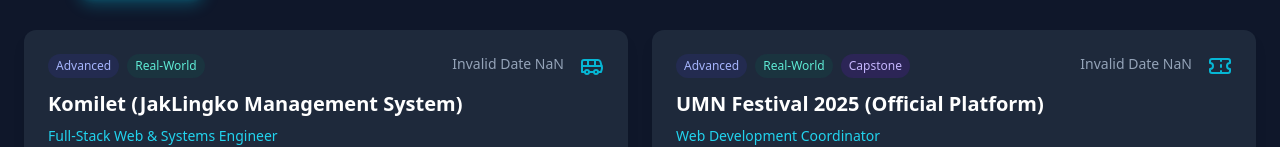
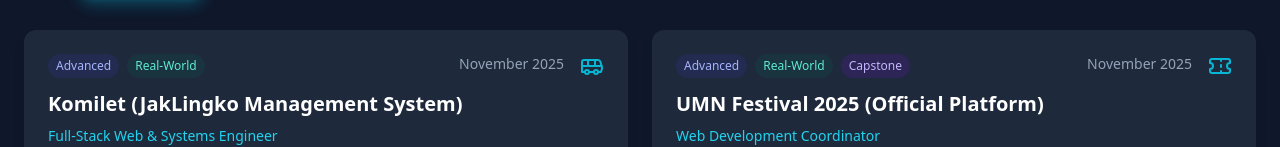
Before and after one commit to davidgrcias/davidgrcias.github.io, a React (Vite) app: page / in a window 1280 px wide. Shown: the part 5380-5527 px from the top of the page. Built offline with nearby package versions, Linux system fonts and the light colour scheme; no server answers.

Commit message:
Fix Invalid Date: Set Komilet and UMN Festival to 2025-11

```diff
--- a/src/data/projects.js
+++ b/src/data/projects.js
@@ -16,7 +16,7 @@
     link: "#", // Private Enterprise System
     icon: "Bus",
     tiers: ["Advanced", "Real-World"],
-    date: "2024-Present",
+    date: "2025-11",
   },
   {
     name: "UMN Festival 2025 (Official Platform)",
@@ -32,7 +32,7 @@
     link: "#", // Internal/Event System
     icon: "Ticket",
     tiers: ["Advanced", "Real-World", "Capstone"],
-    date: "2025-Present",
+    date: "2025-11",
   },
   {
     name: "Ark Care Ministry Website",
```
